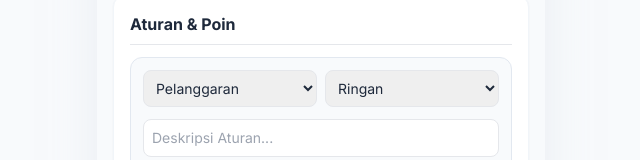
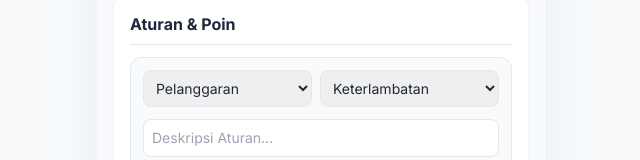
Before and after one commit to ImanWaworuntu/sigma7, a Next.js app: page /master in a window 1280 px wide. Shown: the part 468-628 px from the top of the page, without its empty margins (319-959 px from the left). Built offline with nearby package versions, Linux system fonts and the light colour scheme; no server answers; the database is empty; sample sign-in values are in the browser's storage.

Commit message:
feat: implement 12 violation categories and clear old rules

```diff
--- a/src/app/master/page.jsx
+++ b/src/app/master/page.jsx
@@ -31,7 +31,7 @@ export default function MasterData() {
   const [ruleType, setRuleType] = useState('violation');
   const [ruleDesc, setRuleDesc] = useState('');
   const [rulePoints, setRulePoints] = useState('');
-  const [ruleCategory, setRuleCategory] = useState('Ringan');
+  const [ruleCategory, setRuleCategory] = useState('Keterlambatan');
 
 
   useEffect(() => {
@@ -262,9 +262,18 @@ export default function MasterData() {
                 </select>
                 {ruleType === 'violation' && (
                   <select value={ruleCategory} onChange={e=>setRuleCategory(e.target.value)} className="flex-1 border rounded-lg p-2 text-sm outline-none">
-                    <option value="Ringan">Ringan</option>
-                    <option value="Sedang">Sedang</option>
-                    <option value="Berat">Berat</option>
+                    <option value="Keterlambatan">Keterlambatan</option>
+                    <option value="Kehadiran">Kehadiran</option>
+                    <option value="Pakaian">Pakaian</option>
+                    <option value="Kepribadian">Kepribadian</option>
+                    <option value="Ketertiban">Ketertiban</option>
+                    <option value="Merokok">Merokok</option>
+                    <option value="Pornografi/Pornoaksi">Pornografi/Pornoaksi</option>
+                    <option value="Senjata Tajam">Senjata Tajam</option>
+                    <option value="Narkoba dan Miras">Narkoba dan Miras</option>
+                    <option value="Berkelahi/Tawuran">Berkelahi/Tawuran</option>
+                    <option value="Intimidasi/Ancaman">Intimidasi/Ancaman</option>
+                    <option value="Berkendaraan">Berkendaraan</option>
                   </select>
                 )}
               </div>
```
Also changed, not shown: src/lib/dataService.js.
